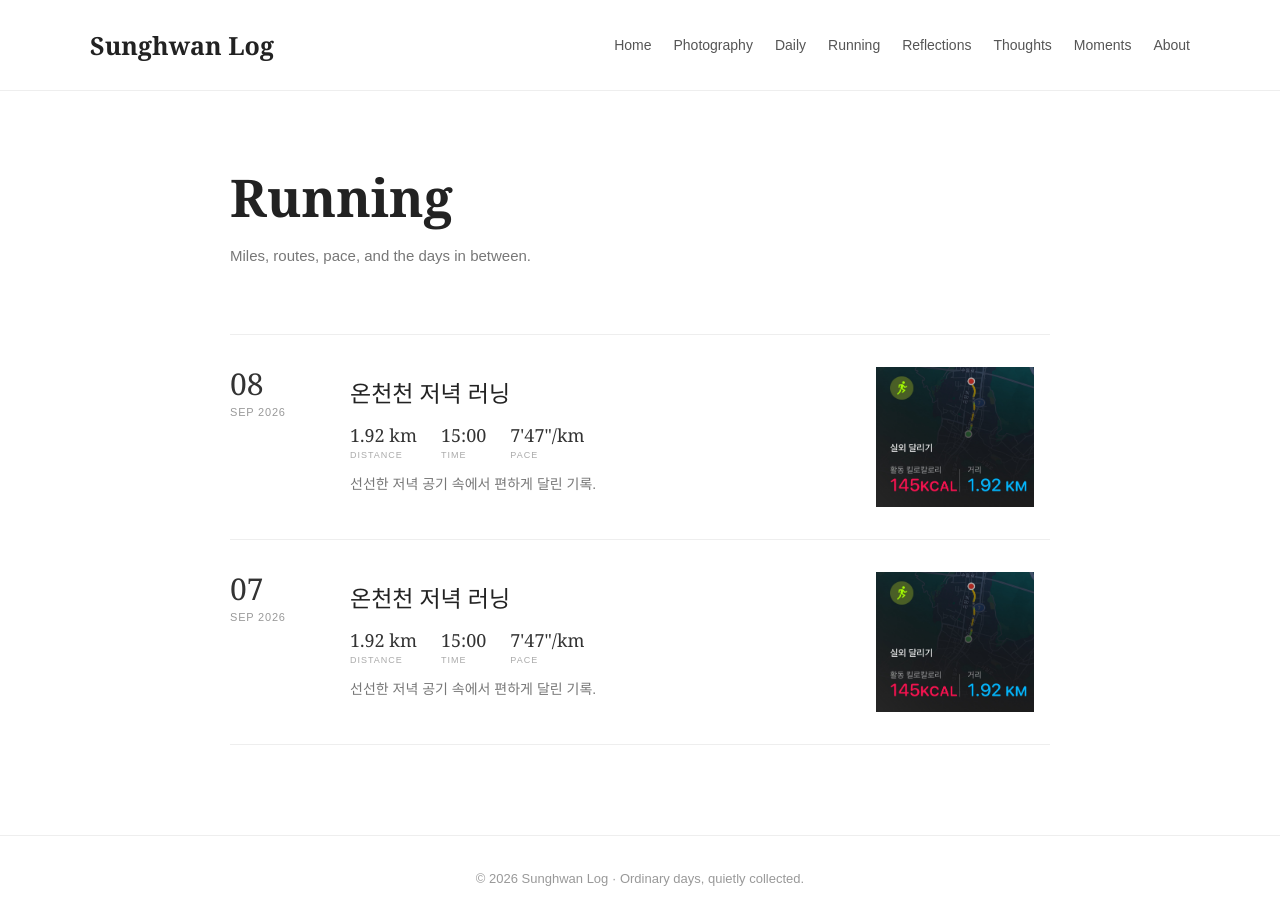
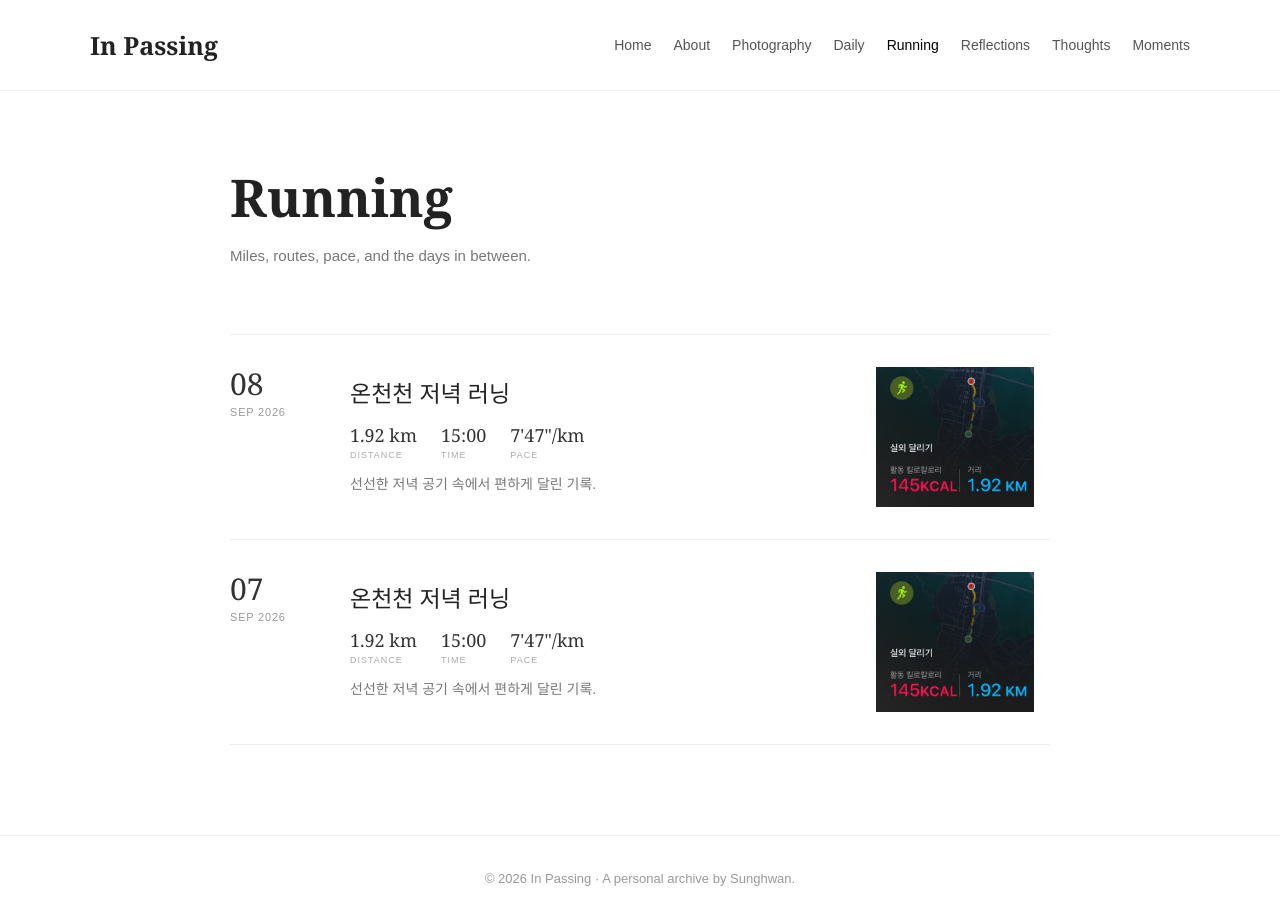
Before and after one commit to sunghwanlog/sunghwanlog.github.io, a Jekyll site: the page built from running.html, in a window 1280 px wide. Built offline with Jekyll 4.4.1, drawn with Linux system fonts in a browser that asks for light colours.

Commit message:
Update running.html

```diff
--- a/running.html
+++ b/running.html
@@ -8,7 +8,7 @@
   <meta charset="UTF-8">
   <meta name="viewport" content="width=device-width, initial-scale=1.0">
 
-  <title>Running | Sunghwan Log</title>
+  <title>Running | In Passing</title>
 
   <style>
 
@@ -454,42 +454,10 @@
 
 
 <!-- =========================
-     HEADER
+     COMMON HEADER
 ========================= -->
 
-<header>
-
-  <div class="container">
-
-    <nav>
-
-      <div class="logo">
-
-        <a href="{{ '/' | relative_url }}">
-          Sunghwan Log
-        </a>
-
-      </div>
-
-
-      <div class="menu">
-
-        <a href="{{ '/' | relative_url }}">Home</a>
-        <a href="{{ '/photography.html' | relative_url }}">Photography</a>
-        <a href="{{ '/daily.html' | relative_url }}">Daily</a>
-        <a href="{{ '/running.html' | relative_url }}">Running</a>
-        <a href="{{ '/reflections.html' | relative_url }}">Reflections</a>
-        <a href="{{ '/thoughts.html' | relative_url }}">Thoughts</a>
-        <a href="{{ '/moments.html' | relative_url }}">Moments</a>
-        <a href="{{ '/about.html' | relative_url }}">About</a>
-
-      </div>
-
-    </nav>
-
-  </div>
-
-</header>
+{% include header.html %}
 
 
 
@@ -713,8 +679,8 @@
 
 <footer>
 
-  © 2026 Sunghwan Log ·
-  Ordinary days, quietly collected.
+  © 2026 In Passing ·
+  A personal archive by Sunghwan.
 
 </footer>
 
```
Also changed, not shown: other parts of running.html (+1 -3 lines). Lines whose indentation alone changed are shown as unchanged.
